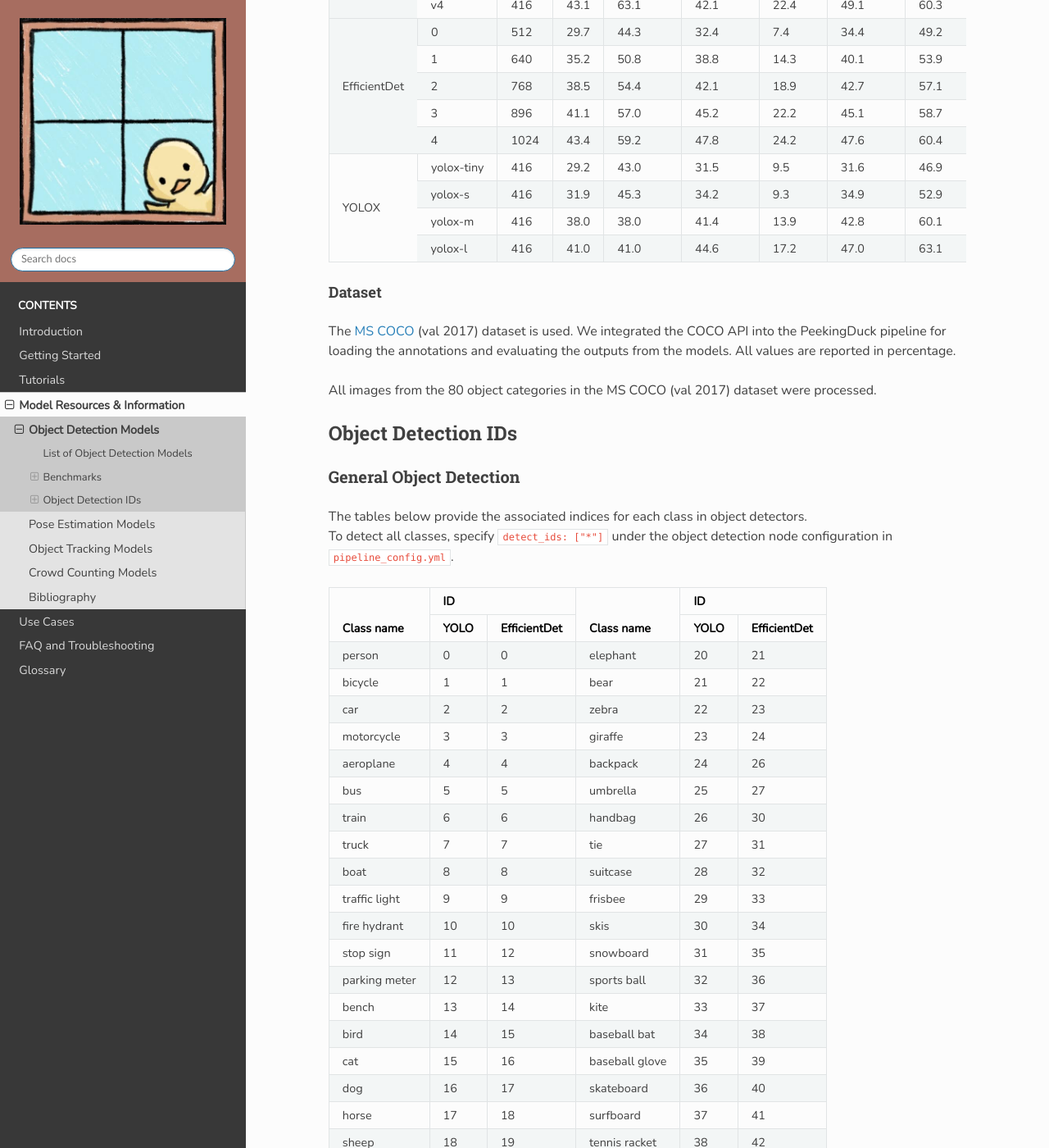
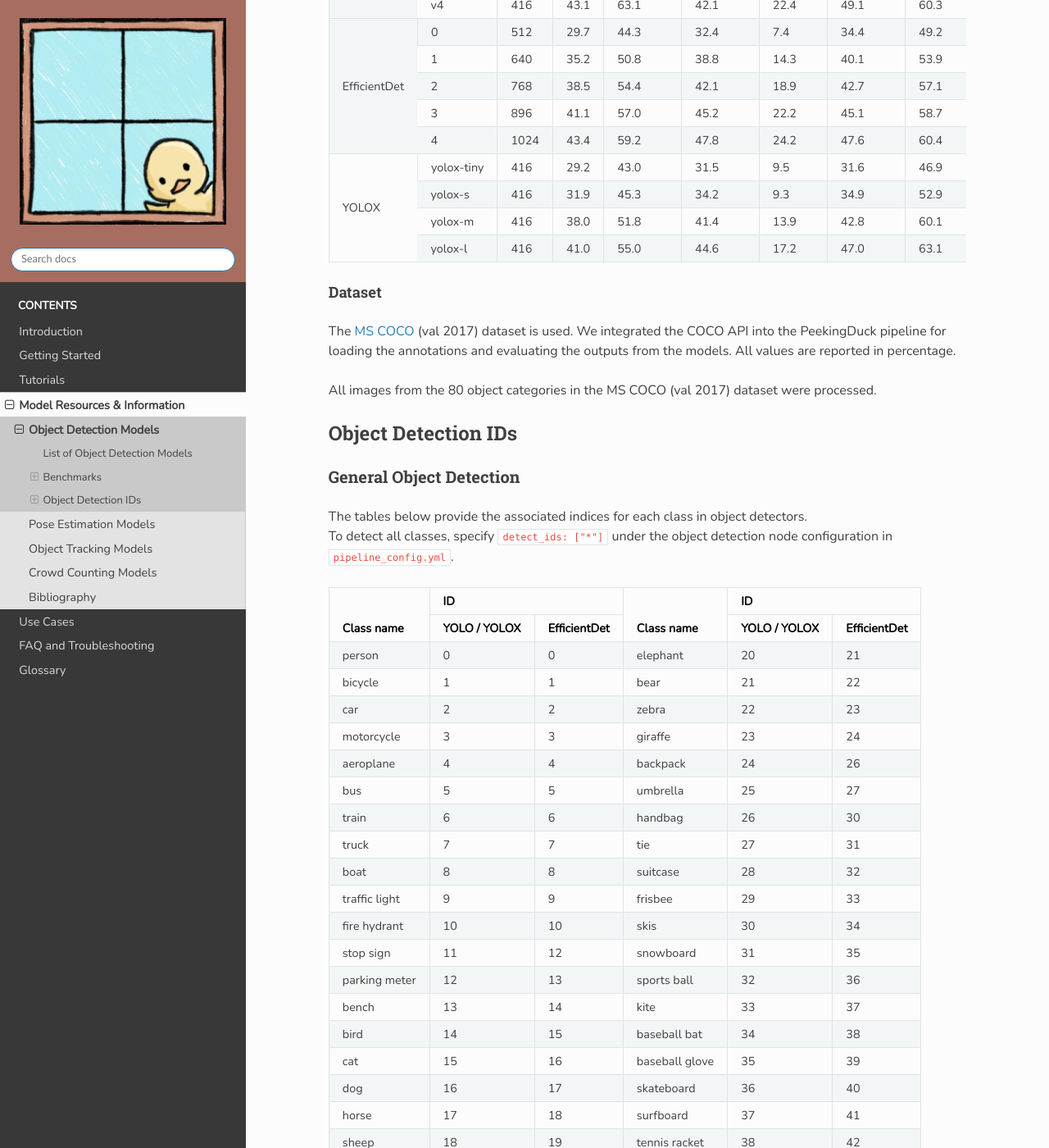
Before and after one commit to aisingapore/PeekingDuck, a Sphinx documentation site: the page built from docs/source/resources/01a_object_detection.rst, in a window 1280 px wide and 1400 px high, scrolled down 1832 px. Shown: the whole window at 82% size. Built offline with Sphinx 7.4.7 and the Read the Docs theme 2.0.0, drawn with Linux system fonts in a browser that asks for light colours; some of the changed text lies outside the part shown.

Commit message:
docs: correct entry errors and add yolox to object detection id
- Corrected wrong mAP values for ioU 0.5 for YOLOX
- Included YOLOX into Objection Detection IDs table

```diff
--- a/docs/source/resources/01a_object_detection.rst
+++ b/docs/source/resources/01a_object_detection.rst
@@ -109,9 +109,9 @@ metrics from COCO. Description of these metrics can be found `here <https://coco
 |              +-----------+------+------+-------------------+-------------------+-----------------+------------------+-----------------+-----------------+------------------+-------------------+-----------------+------------------+-----------------+
 |              | yolox-s   | 416  | 31.9 | 45.3              | 34.2              | 9.3             | 34.9             | 52.9            | 26.4            | 36.8             | 37.1              | 10.1            | 40.3             | 61.4            |
 |              +-----------+------+------+-------------------+-------------------+-----------------+------------------+-----------------+-----------------+------------------+-------------------+-----------------+------------------+-----------------+
-|              | yolox-m   | 416  | 38.0 | 38.0              | 41.4              | 13.9            | 42.8             | 60.1            | 30.5            | 43.1             | 43.6              | 15.6            | 49.1             | 68.1            |
+|              | yolox-m   | 416  | 38.0 | 51.8              | 41.4              | 13.9            | 42.8             | 60.1            | 30.5            | 43.1             | 43.6              | 15.6            | 49.1             | 68.1            |
 |              +-----------+------+------+-------------------+-------------------+-----------------+------------------+-----------------+-----------------+------------------+-------------------+-----------------+------------------+-----------------+
-| YOLOX        | yolox-l   | 416  | 41.0 | 41.0              | 44.6              | 17.2            | 47.0             | 63.1            | 32.6            | 46.3             | 46.9              | 19.0            | 53.2             | 71.1            |
+| YOLOX        | yolox-l   | 416  | 41.0 | 55.0              | 44.6              | 17.2            | 47.0             | 63.1            | 32.6            | 46.3             | 46.9              | 19.0            | 53.2             | 71.1            |
 +--------------+-----------+------+------+-------------------+-------------------+-----------------+------------------+-----------------+-----------------+------------------+-------------------+-----------------+------------------+-----------------+
 
 Dataset
@@ -134,97 +134,97 @@ General Object Detection
 | The tables below provide the associated indices for each class in object detectors.
 | To detect all classes, specify :code:`detect_ids: ["*"]` under the object detection node configuration in ``pipeline_config.yml``.
 
-+---------------+---------------------+----------------+---------------------+
-|               | ID                  |                | ID                  |
-|               +------+--------------+                +------+--------------+
-| Class name    | YOLO | EfficientDet | Class name     | YOLO | EfficientDet |
-+===============+======+==============+================+======+==============+
-| person        | 0    | 0            | elephant       | 20   | 21           |
-+---------------+------+--------------+----------------+------+--------------+
-| bicycle       | 1    | 1            | bear           | 21   | 22           |
-+---------------+------+--------------+----------------+------+--------------+
-| car           | 2    | 2            | zebra          | 22   | 23           |
-+---------------+------+--------------+----------------+------+--------------+
-| motorcycle    | 3    | 3            | giraffe        | 23   | 24           |
-+---------------+------+--------------+----------------+------+--------------+
-| aeroplane     | 4    | 4            | backpack       | 24   | 26           |
-+---------------+------+--------------+----------------+------+--------------+
-| bus           | 5    | 5            | umbrella       | 25   | 27           |
-+---------------+------+--------------+----------------+------+--------------+
-| train         | 6    | 6            | handbag        | 26   | 30           |
-+---------------+------+--------------+----------------+------+--------------+
-| truck         | 7    | 7            | tie            | 27   | 31           |
-+---------------+------+--------------+----------------+------+--------------+
-| boat          | 8    | 8            | suitcase       | 28   | 32           |
-+---------------+------+--------------+----------------+------+--------------+
-| traffic light | 9    | 9            | frisbee        | 29   | 33           |
-+---------------+------+--------------+----------------+------+--------------+
-| fire hydrant  | 10   | 10           | skis           | 30   | 34           |
-+---------------+------+--------------+----------------+------+--------------+
-| stop sign     | 11   | 12           | snowboard      | 31   | 35           |
-+---------------+------+--------------+----------------+------+--------------+
-| parking meter | 12   | 13           | sports ball    | 32   | 36           |
-+---------------+------+--------------+----------------+------+--------------+
-| bench         | 13   | 14           | kite           | 33   | 37           |
-+---------------+------+--------------+----------------+------+--------------+
-| bird          | 14   | 15           | baseball bat   | 34   | 38           |
-+---------------+------+--------------+----------------+------+--------------+
-| cat           | 15   | 16           | baseball glove | 35   | 39           |
-+---------------+------+--------------+----------------+------+--------------+
-| dog           | 16   | 17           | skateboard     | 36   | 40           |
-+---------------+------+--------------+----------------+------+--------------+
-| horse         | 17   | 18           | surfboard      | 37   | 41           |
-+---------------+------+--------------+----------------+------+--------------+
-| sheep         | 18   | 19           | tennis racket  | 38   | 42           |
-+---------------+------+--------------+----------------+------+--------------+
-| cow           | 19   | 20           | bottle         | 39   | 43           |
-+---------------+------+--------------+----------------+------+--------------+
++---------------+-----------------------------+----------------+-----------------------------+
+|               | ID                          |                | ID                          |
+|               +--------------+--------------+                +--------------+--------------+
+| Class name    | YOLO / YOLOX | EfficientDet | Class name     | YOLO / YOLOX | EfficientDet |
++===============+==============+==============+================+==============+==============+
+| person        | 0            | 0            | elephant       | 20           | 21           |
++---------------+--------------+--------------+----------------+--------------+--------------+
+| bicycle       | 1            | 1            | bear           | 21           | 22           |
++---------------+--------------+--------------+----------------+--------------+--------------+
+| car           | 2            | 2            | zebra          | 22           | 23           |
++---------------+--------------+--------------+----------------+--------------+--------------+
+| motorcycle    | 3            | 3            | giraffe        | 23           | 24           |
++---------------+--------------+--------------+----------------+--------------+--------------+
+| aeroplane     | 4            | 4            | backpack       | 24           | 26           |
++---------------+--------------+--------------+----------------+--------------+--------------+
+| bus           | 5            | 5            | umbrella       | 25           | 27           |
++---------------+--------------+--------------+----------------+--------------+--------------+
+| train         | 6            | 6            | handbag        | 26           | 30           |
++---------------+--------------+--------------+----------------+--------------+--------------+
+| truck         | 7            | 7            | tie            | 27           | 31           |
++---------------+--------------+--------------+----------------+--------------+--------------+
+| boat          | 8            | 8            | suitcase       | 28           | 32           |
++---------------+--------------+--------------+----------------+--------------+--------------+
+| traffic light | 9            | 9            | frisbee        | 29           | 33           |
++---------------+--------------+--------------+----------------+--------------+--------------+
+| fire hydrant  | 10           | 10           | skis           | 30           | 34           |
++---------------+--------------+--------------+----------------+--------------+--------------+
+| stop sign     | 11           | 12           | snowboard      | 31           | 35           |
++---------------+--------------+--------------+----------------+--------------+--------------+
+| parking meter | 12           | 13           | sports ball    | 32           | 36           |
++---------------+--------------+--------------+----------------+--------------+--------------+
+| bench         | 13           | 14           | kite           | 33           | 37           |
++---------------+--------------+--------------+----------------+--------------+--------------+
+| bird          | 14           | 15           | baseball bat   | 34           | 38           |
++---------------+--------------+--------------+----------------+--------------+--------------+
+| cat           | 15           | 16           | baseball glove | 35           | 39           |
++---------------+--------------+--------------+----------------+--------------+--------------+
+| dog           | 16           | 17           | skateboard     | 36           | 40           |
++---------------+--------------+--------------+----------------+--------------+--------------+
+| horse         | 17           | 18           | surfboard      | 37           | 41           |
++---------------+--------------+--------------+----------------+--------------+--------------+
+| sheep         | 18           | 19           | tennis racket  | 38           | 42           |
++---------------+--------------+--------------+----------------+--------------+--------------+
+| cow           | 19           | 20           | bottle         | 39           | 43           |
++---------------+--------------+--------------+----------------+--------------+--------------+
 
-+--------------+---------------------+--------------+---------------------+
-|              | ID                  |              | ID                  |
-|              +------+--------------+              +------+--------------+
-| Class name   | YOLO | EfficientDet | Class name   | YOLO | EfficientDet |
-+==============+======+==============+==============+======+==============+
-| wine glass   | 40   | 45           | dining table | 60   | 66           |
-+--------------+------+--------------+--------------+------+--------------+
-| cup          | 41   | 46           | toilet       | 61   | 69           |
-+--------------+------+--------------+--------------+------+--------------+
-| fork         | 42   | 47           | tv           | 62   | 71           |
-+--------------+------+--------------+--------------+------+--------------+
-| knife        | 43   | 48           | laptop       | 63   | 72           |
-+--------------+------+--------------+--------------+------+--------------+
-| spoon        | 44   | 49           | mouse        | 64   | 73           |
-+--------------+------+--------------+--------------+------+--------------+
-| bowl         | 45   | 50           | remote       | 65   | 74           |
-+--------------+------+--------------+--------------+------+--------------+
-| banana       | 46   | 51           | keyboard     | 66   | 75           |
-+--------------+------+--------------+--------------+------+--------------+
-| apple        | 47   | 52           | cell phone   | 67   | 76           |
-+--------------+------+--------------+--------------+------+--------------+
-| sandwich     | 48   | 53           | microwave    | 68   | 77           |
-+--------------+------+--------------+--------------+------+--------------+
-| orange       | 49   | 54           | oven         | 69   | 78           |
-+--------------+------+--------------+--------------+------+--------------+
-| broccoli     | 50   | 55           | toaster      | 70   | 79           |
-+--------------+------+--------------+--------------+------+--------------+
-| carrot       | 51   | 56           | sink         | 71   | 80           |
-+--------------+------+--------------+--------------+------+--------------+
-| hot dog      | 52   | 57           | refrigerator | 72   | 81           |
-+--------------+------+--------------+--------------+------+--------------+
-| pizza        | 53   | 58           | book         | 73   | 83           |
-+--------------+------+--------------+--------------+------+--------------+
-| donut        | 54   | 59           | clock        | 74   | 84           |
-+--------------+------+--------------+--------------+------+--------------+
-| cake         | 55   | 60           | vase         | 75   | 85           |
-+--------------+------+--------------+--------------+------+--------------+
-| chair        | 56   | 61           | scissors     | 76   | 86           |
-+--------------+------+--------------+--------------+------+--------------+
-| couch        | 57   | 62           | teddy bear   | 77   | 87           |
-+--------------+------+--------------+--------------+------+--------------+
-| potted plant | 58   | 63           | hair drier   | 78   | 88           |
-+--------------+------+--------------+--------------+------+--------------+
-| bed          | 59   | 64           | toothbrush   | 79   | 89           |
-+--------------+------+--------------+--------------+------+--------------+
++---------------+-----------------------------+----------------+-----------------------------+
+|               | ID                          |                | ID                          |
+|               +--------------+--------------+                +--------------+--------------+
+| Class name    | YOLO / YOLOX | EfficientDet | Class name     | YOLO / YOLOX | EfficientDet |
++===============+==============+==============+================+==============+==============+
+| wine glass    | 40           | 45           | dining table   | 60           | 66           |
++---------------+--------------+--------------+----------------+--------------+--------------+
+| cup           | 41           | 46           | toilet         | 61           | 69           |
++---------------+--------------+--------------+----------------+--------------+--------------+
+| fork          | 42           | 47           | tv             | 62           | 71           |
++---------------+--------------+--------------+----------------+--------------+--------------+
+| knife         | 43           | 48           | laptop         | 63           | 72           |
++---------------+--------------+--------------+----------------+--------------+--------------+
+| spoon         | 44           | 49           | mouse          | 64           | 73           |
++---------------+--------------+--------------+----------------+--------------+--------------+
+| bowl          | 45           | 50           | remote         | 65           | 74           |
++---------------+--------------+--------------+----------------+--------------+--------------+
+| banana        | 46           | 51           | keyboard       | 66           | 75           |
++---------------+--------------+--------------+----------------+--------------+--------------+
+| apple         | 47           | 52           | cell phone     | 67           | 76           |
++---------------+--------------+--------------+----------------+--------------+--------------+
+| sandwich      | 48           | 53           | microwave      | 68           | 77           |
++---------------+--------------+--------------+----------------+--------------+--------------+
+| orange        | 49           | 54           | oven           | 69           | 78           |
++---------------+--------------+--------------+----------------+--------------+--------------+
+| broccoli      | 50           | 55           | toaster        | 70           | 79           |
++---------------+--------------+--------------+----------------+--------------+--------------+
+| carrot        | 51           | 56           | sink           | 71           | 80           |
++---------------+--------------+--------------+----------------+--------------+--------------+
+| hot dog       | 52           | 57           | refrigerator   | 72           | 81           |
++---------------+--------------+--------------+----------------+--------------+--------------+
+| pizza         | 53           | 58           | book           | 73           | 83           |
++---------------+--------------+--------------+----------------+--------------+--------------+
+| donut         | 54           | 59           | clock          | 74           | 84           |
++---------------+--------------+--------------+----------------+--------------+--------------+
+| cake          | 55           | 60           | vase           | 75           | 85           |
++---------------+--------------+--------------+----------------+--------------+--------------+
+| chair         | 56           | 61           | scissors       | 76           | 86           |
++---------------+--------------+--------------+----------------+--------------+--------------+
+| couch         | 57           | 62           | teddy bear     | 77           | 87           |
++---------------+--------------+--------------+----------------+--------------+--------------+
+| potted plant  | 58           | 63           | hair drier     | 78           | 88           |
++---------------+--------------+--------------+----------------+--------------+--------------+
+| bed           | 59           | 64           | toothbrush     | 79           | 89           |
++---------------+--------------+--------------+----------------+--------------+--------------+
 
 .. _face-object-detection-ids:
 
```
